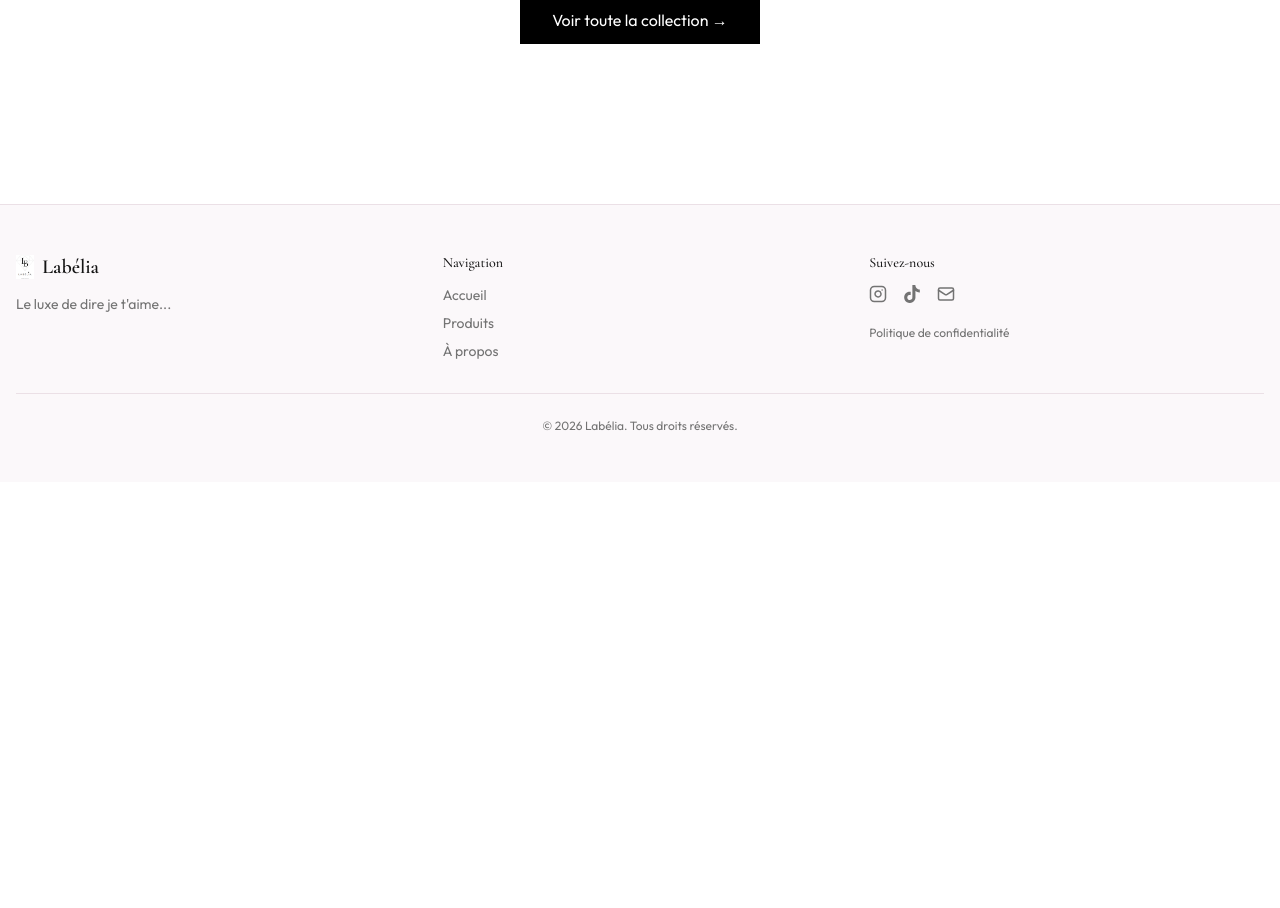
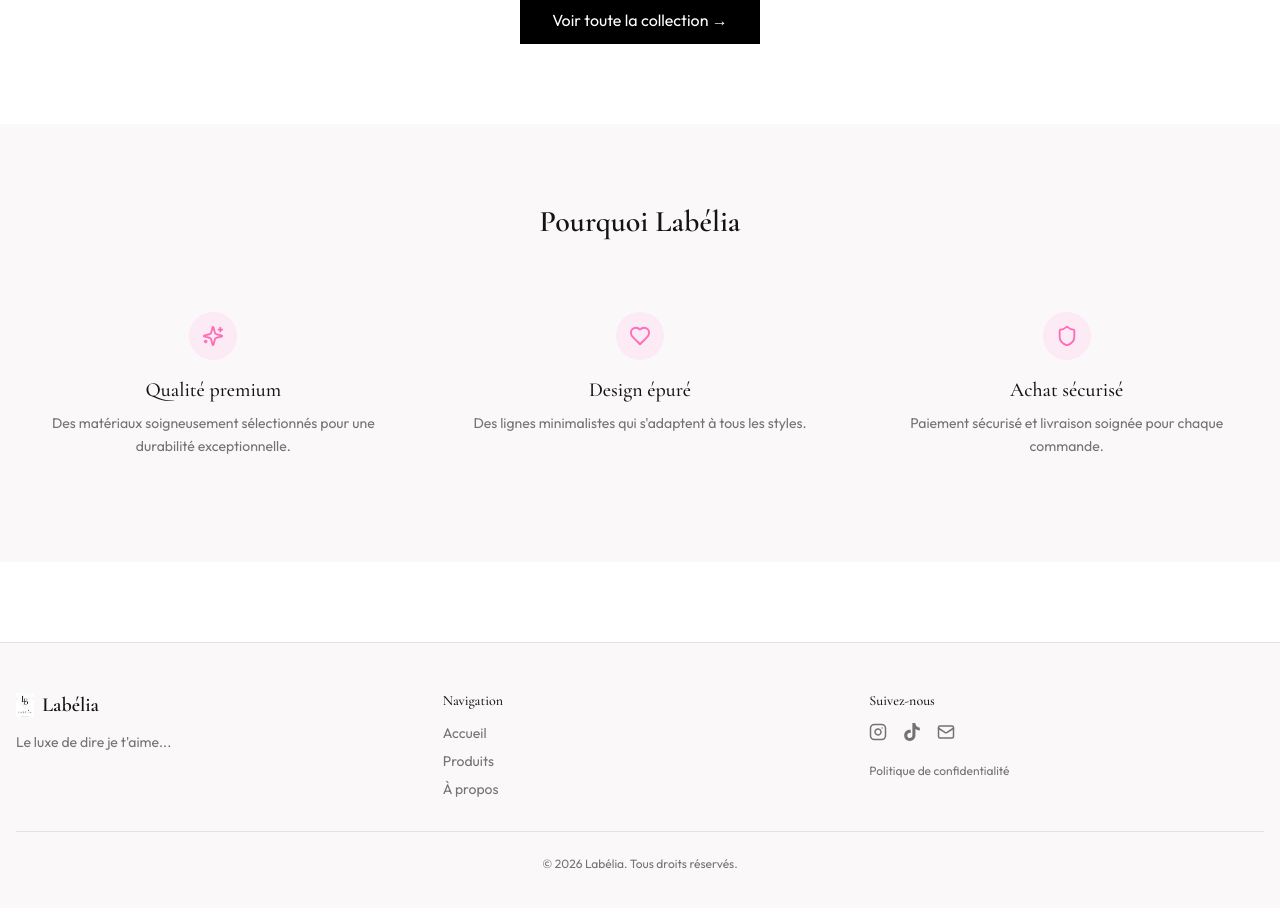
Before and after one commit to just-christ/labelia-jewels-shop-clean, a React (Vite) app: page / in a window 1280 px wide. Shown: the part 1500-2408 px from the top of the page. Before the commit the page ends 1982 px from the top, so only its background shows below. Built offline with nearby package versions, Linux system fonts and the light colour scheme; no server answers; the HTML template or start-up script is replaced by a standard one.

Commit message:
Why labelia

```diff
--- a/src/pages/Index.tsx
+++ b/src/pages/Index.tsx
@@ -2,7 +2,7 @@ import { Link } from "react-router-dom";
 import { useState, useEffect } from "react";
 import { categories } from "@/data/products";
 import { apiClient } from "@/lib/api";
-import { Star } from "lucide-react";
+import { Sparkles, Heart, Shield, Star } from "lucide-react";
 
 export default function Index() {
   const [bestSellers, setBestSellers] = useState<any[]>([]);
@@ -204,7 +204,6 @@ export default function Index() {
           )}
         </div>
       </section>
-
       {/* CTA */}
       <section className="container mx-auto px-4 py-20 text-center">
         <Link
@@ -214,6 +213,29 @@ export default function Index() {
           Voir toute la collection →
         </Link>
       </section>
+
+      {/* Why Labélia */}
+      <section className="bg-secondary/50 py-20">
+        <div className="container mx-auto px-4">
+          <h2 className="font-display text-3xl font-semibold text-center mb-12">Pourquoi Labélia</h2>
+          <div className="grid grid-cols-1 md:grid-cols-3 gap-8">
+            {[
+              { icon: Sparkles, title: "Qualité premium", desc: "Des matériaux soigneusement sélectionnés pour une durabilité exceptionnelle." },
+              { icon: Heart, title: "Design épuré", desc: "Des lignes minimalistes qui s'adaptent à tous les styles." },
+              { icon: Shield, title: "Achat sécurisé", desc: "Paiement sécurisé et livraison soignée pour chaque commande." },
+            ].map((item) => (
+              <div key={item.title} className="text-center p-6">
+                <div className="inline-flex items-center justify-center w-12 h-12 rounded-full bg-primary/10 text-primary mb-4">
+                  <item.icon size={22} />
+                </div>
+                <h3 className="font-display text-xl font-medium mb-2">{item.title}</h3>
+                <p className="text-sm text-muted-foreground leading-relaxed">{item.desc}</p>
+              </div>
+            ))}
+          </div>
+        </div>
+      </section>
+
     </>
   );
 }
```
